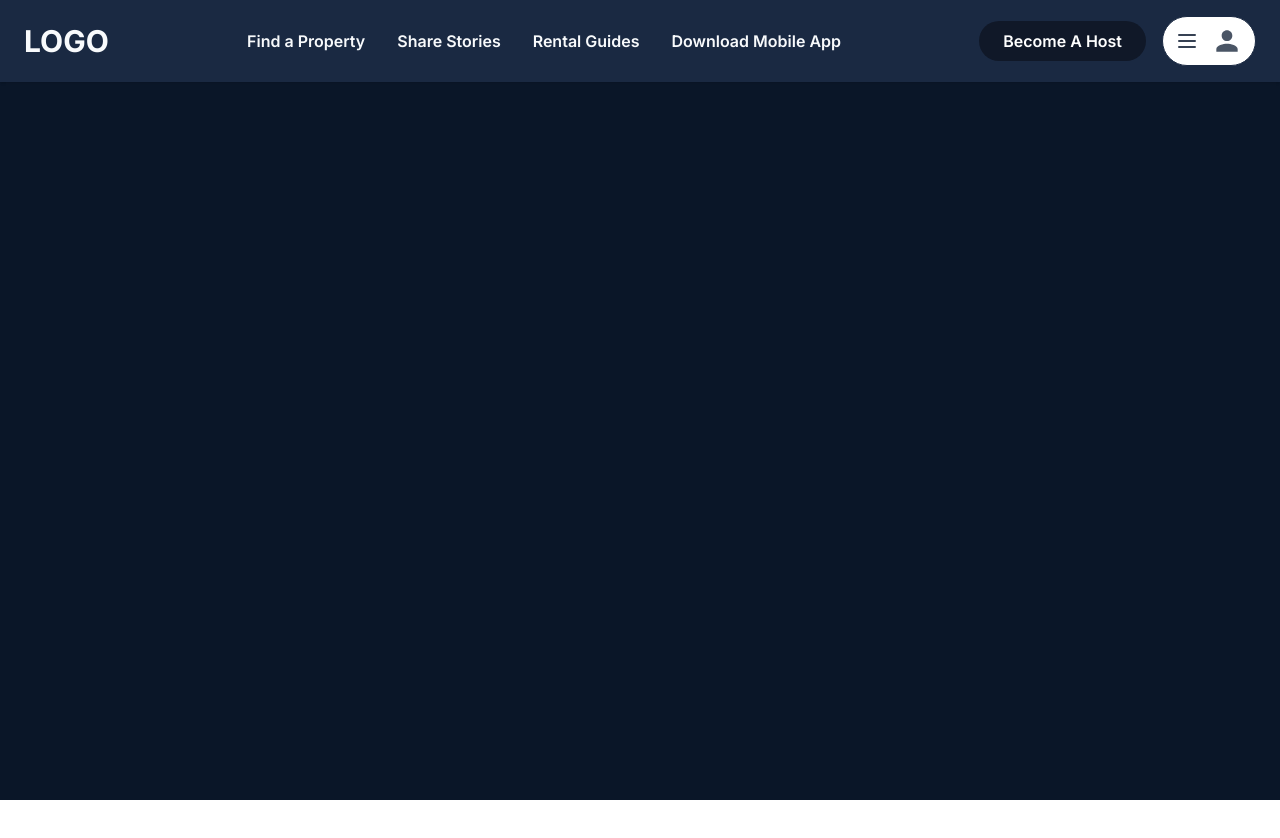
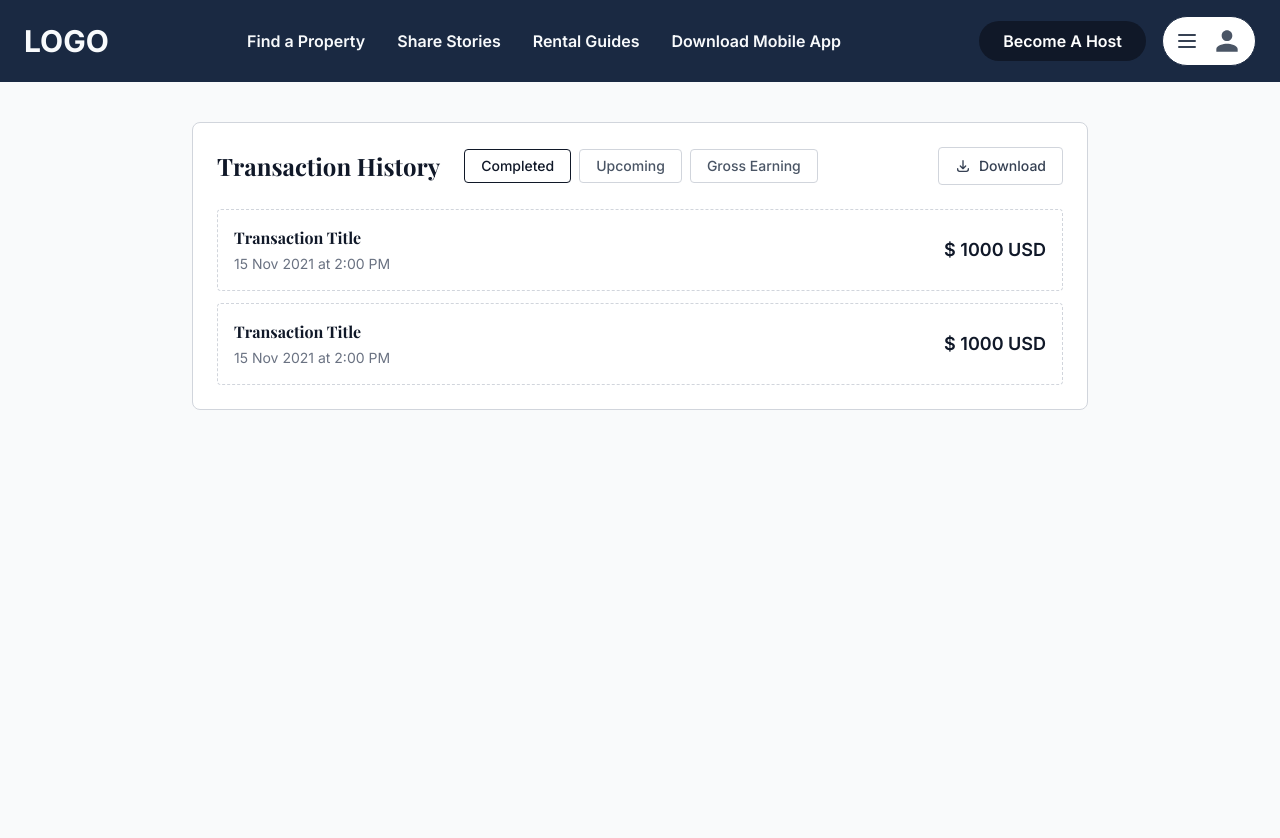
Before and after one commit to AadiAcharya/aaathiti_aagaman, a React (Vite) app: page /transactionh in a window 1280 px wide. Shown: the top 838 px of the page. Before the commit the page ends 800 px from the top, so only its background shows below. Built offline with nearby package versions, Linux system fonts and the light colour scheme.

Commit message:
making reservation page

```diff
--- a/src/App.jsx
+++ b/src/App.jsx
@@ -12,6 +12,7 @@ import Wishlist from "./components/Wishlist";
 import AddProperty from "./components/AddProperty/AddProperty.jsx";
 import AddProperty2 from "./components/AddProperty/AddProperty2.jsx";
 import HostReservation from "./components/host/HostReservation.jsx"
+import TransactionHistory from "./components/host/TransactionHistory.jsx"
 
 export default function App() {
   return (
@@ -32,6 +33,7 @@ export default function App() {
             <Route path="/add-property" element={<AddProperty />} />
             <Route path="/add-property2" element={<AddProperty2 />} />
             <Route path="/reservation" element={<HostReservation/>} />
+            <Route path="/transactionh" element={<TransactionHistory/>} />
           </Routes>
         </main>
       </div>
--- a/src/components/host/HostReservation.jsx
+++ b/src/components/host/HostReservation.jsx
@@ -1,37 +1,6 @@
-import React, { useState } from 'react';
+import React from 'react';
 
 const ReservationsUI = () => {
-  const [activeTab, setActiveTab] = useState('upcoming');
-
-  const upcomingReservations = [
-    {
-      id: 1,
-      title: 'Fully Furnished Apartment',
-      checkIn: 'Fri 21 Nov 2025',
-      duration: 'Long (2 - 5 Years)',
-      guests: '2 Adults',
-      guestName: 'John Doe'
-    },
-    {
-      id: 2,
-      title: 'Double Flat with 3 Rooms',
-      checkIn: 'Fri 21 Nov 2025',
-      duration: 'Long (2 - 5 Years)',
-      guests: '2 Adults',
-      guestName: 'Harry Potter'
-    }
-  ];
-
-  const handleApprove = (title) => {
-    alert(`Approved: ${title}`);
-  };
-
-  const handleReject = (title) => {
-    if (window.confirm(`Are you sure you want to reject "${title}"?`)) {
-      alert(`Rejected: ${title}`);
-    }
-  };
-
   return (
     <div className="min-h-screen bg-gray-50 py-10 px-4">
       <div className="max-w-4xl mx-auto bg-white rounded-xl shadow-sm p-8">
@@ -42,110 +11,94 @@ const ReservationsUI = () => {
 
         {/* Tabs */}
         <div className="flex gap-6 border-b-2 border-gray-200 mb-8">
-          <button
-            onClick={() => setActiveTab('upcoming')}
-            className={`pb-3 px-1 text-[15px] font-medium relative transition-colors ${
-              activeTab === 'upcoming'
-                ? 'text-gray-900'
-                : 'text-gray-500 hover:text-gray-900'
-            }`}
-          >
+          <button className="pb-3 px-1 text-[15px] font-medium relative text-gray-900">
             Upcoming
-            {activeTab === 'upcoming' && (
             <span className="absolute bottom-0 left-0 right-0 h-0.5 bg-gray-900" />
-            )}
           </button>
-          <button
-            onClick={() => setActiveTab('past')}
-            className={`pb-3 px-1 text-[15px] font-medium relative transition-colors ${
-              activeTab === 'past'
-                ? 'text-gray-900'
-                : 'text-gray-500 hover:text-gray-900'
-            }`}
-          >
+          <button className="pb-3 px-1 text-[15px] font-medium text-gray-500 hover:text-gray-900">
             Past
-            {activeTab === 'past' && (
-              <span className="absolute bottom-0 left-0 right-0 h-0.5 bg-gray-900" />
-            )}
           </button>
-          <button
-            onClick={() => setActiveTab('rejected')}
-            className={`pb-3 px-1 text-[15px] font-medium relative transition-colors ${
-              activeTab === 'rejected'
-                ? 'text-gray-900'
-                : 'text-gray-500 hover:text-gray-900'
-            }`}
-          >
+          <button className="pb-3 px-1 text-[15px] font-medium text-gray-500 hover:text-gray-900">
             Rejected
-            {activeTab === 'rejected' && (
-              <span className="absolute bottom-0 left-0 right-0 h-0.5 bg-gray-900" />
-            )}
           </button>
         </div>
 
-        {/* Tab Content */}
-        {activeTab === 'upcoming' && (
+        {/* Reservation Cards */}
         <div className="flex flex-col gap-4">
-            {upcomingReservations.map((reservation) => (
-              <div
-                key={reservation.id}
-                className="flex items-center gap-4 p-4 border border-gray-200 rounded-lg hover:shadow-md transition-shadow"
-              >
+          {/* Card 1 */}
+          <div className="flex items-center gap-4 p-4 border border-gray-200 rounded-lg hover:shadow-md transition-shadow">
             {/* Property Image Placeholder */}
             <div className="w-20 h-20 bg-gray-400 rounded-md flex-shrink-0" />
 
             {/* Reservation Details */}
             <div className="flex-1 min-w-0">
               <h3 className="text-base font-semibold text-gray-900 mb-1">
-                    {reservation.title}
+                Fully Furnished Apartment
               </h3>
               <div className="flex flex-wrap gap-x-4 gap-y-1 text-sm text-gray-600 mb-1">
                 <span>
-                      <span className="font-medium">Check In:</span> {reservation.checkIn}
+                  <span className="font-medium">Check In:</span> Fri 21 Nov 2025
                 </span>
                 <span>
-                      <span className="font-medium">Duration:</span> {reservation.duration}
+                  <span className="font-medium">Duration:</span> Long (2 - 5 Years)
                 </span>
                 <span>
-                      <span className="font-medium">Guests:</span> {reservation.guests}
+                  <span className="font-medium">Guests:</span> 2 Adults
                 </span>
               </div>
               <div className="text-sm text-gray-600">
-                    By: {reservation.guestName}
+                By: John Doe
               </div>
             </div>
 
             {/* Action Buttons */}
             <div className="flex gap-3 flex-shrink-0">
-                  <button
-                    onClick={() => handleApprove(reservation.title)}
-                    className="px-5 py-2 bg-gray-600 text-white text-sm font-medium rounded-full hover:bg-gray-700 transition-colors"
-                  >
+              <button className="px-5 py-2 bg-gray-600 text-white text-sm font-medium rounded-full hover:bg-gray-700 transition-colors">
                 Approve
               </button>
-                  <button
-                    onClick={() => handleReject(reservation.title)}
-                    className="px-5 py-2 bg-white text-gray-600 text-sm font-medium border border-gray-300 rounded-full hover:bg-gray-50 transition-colors"
-                  >
+              <button className="px-5 py-2 bg-white text-gray-600 text-sm font-medium border border-gray-300 rounded-full hover:bg-gray-50 transition-colors">
                 Reject
               </button>
             </div>
           </div>
-            ))}
+
+          {/* Card 2 */}
+          <div className="flex items-center gap-4 p-4 border border-gray-200 rounded-lg hover:shadow-md transition-shadow">
+            {/* Property Image Placeholder */}
+            <div className="w-20 h-20 bg-gray-400 rounded-md flex-shrink-0" />
+
+            {/* Reservation Details */}
+            <div className="flex-1 min-w-0">
+              <h3 className="text-base font-semibold text-gray-900 mb-1">
+                Double Flat with 3 Rooms
+              </h3>
+              <div className="flex flex-wrap gap-x-4 gap-y-1 text-sm text-gray-600 mb-1">
+                <span>
+                  <span className="font-medium">Check In:</span> Fri 21 Nov 2025
+                </span>
+                <span>
+                  <span className="font-medium">Duration:</span> Long (2 - 5 Years)
+                </span>
+                <span>
+                  <span className="font-medium">Guests:</span> 2 Adults
+                </span>
               </div>
-        )}
+              <div className="text-sm text-gray-600">
+                By: Harry Potter
+              </div>
+            </div>
 
-        {activeTab === 'past' && (
-          <div className="text-center py-16 text-gray-400">
-            <p>No past reservations</p>
+            {/* Action Buttons */}
+            <div className="flex gap-3 flex-shrink-0">
+              <button className="px-5 py-2 bg-gray-600 text-white text-sm font-medium rounded-full hover:bg-gray-700 transition-colors">
+                Approve
+              </button>
+              <button className="px-5 py-2 bg-white text-gray-600 text-sm font-medium border border-gray-300 rounded-full hover:bg-gray-50 transition-colors">
+                Reject
+              </button>
             </div>
-        )}
-
-        {activeTab === 'rejected' && (
-          <div className="text-center py-16 text-gray-400">
-            <p>No rejected reservations</p>
           </div>
-        )}
+        </div>
       </div>
     </div>
   );
--- /dev/null
+++ b/src/components/host/TransactionHistory.jsx
@@ -0,0 +1,74 @@
+import React from 'react';
+
+const TransactionHistory = () => {
+  return (
+    <div className="min-h-screen bg-gray-50 py-10 px-4">
+      <div className="max-w-4xl mx-auto bg-white rounded-lg border border-gray-300 p-6">
+        {/* Header with Tabs and Download Button */}
+        <div className="flex items-center justify-between mb-6">
+          <div className="flex items-center gap-6">
+            <h1 className="text-2xl font-bold text-gray-900">
+              Transaction History
+            </h1>
+
+            {/* Tabs */}
+            <div className="flex gap-2">
+              <button className="px-4 py-1.5 text-sm font-medium text-gray-900 bg-white border border-gray-900 rounded">
+                Completed
+              </button>
+              <button className="px-4 py-1.5 text-sm font-medium text-gray-600 bg-white border border-gray-300 rounded hover:border-gray-400">
+                Upcoming
+              </button>
+              <button className="px-4 py-1.5 text-sm font-medium text-gray-600 bg-white border border-gray-300 rounded hover:border-gray-400">
+                Gross Earning
+              </button>
+            </div>
+          </div>
+
+          {/* Download Button */}
+          <button className="flex items-center gap-2 px-4 py-2 text-sm font-medium text-gray-700 bg-white border border-gray-300 rounded hover:bg-gray-50">
+            <svg className="w-4 h-4" fill="none" stroke="currentColor" viewBox="0 0 24 24">
+              <path strokeLinecap="round" strokeLinejoin="round" strokeWidth={2} d="M4 16v1a3 3 0 003 3h10a3 3 0 003-3v-1m-4-4l-4 4m0 0l-4-4m4 4V4" />
+            </svg>
+            Download
+          </button>
+        </div>
+
+        {/* Transaction Cards */}
+        <div className="flex flex-col gap-3">
+          {/* Transaction Card 1 */}
+          <div className="flex items-center justify-between p-4 border border-dashed border-gray-300 rounded">
+            <div>
+              <h3 className="text-base font-semibold text-gray-900 mb-1">
+                Transaction Title
+              </h3>
+              <p className="text-sm text-gray-500">
+                15 Nov 2021 at 2:00 PM
+              </p>
+            </div>
+            <div className="text-lg font-semibold text-gray-900">
+              $ 1000 USD
+            </div>
+          </div>
+
+          {/* Transaction Card 2 */}
+          <div className="flex items-center justify-between p-4 border border-dashed border-gray-300 rounded">
+            <div>
+              <h3 className="text-base font-semibold text-gray-900 mb-1">
+                Transaction Title
+              </h3>
+              <p className="text-sm text-gray-500">
+                15 Nov 2021 at 2:00 PM
+              </p>
+            </div>
+            <div className="text-lg font-semibold text-gray-900">
+              $ 1000 USD
+            </div>
+          </div>
+        </div>
+      </div>
+    </div>
+  );
+};
+
+export default TransactionHistory;
```
Lines whose indentation alone changed are shown as unchanged.
